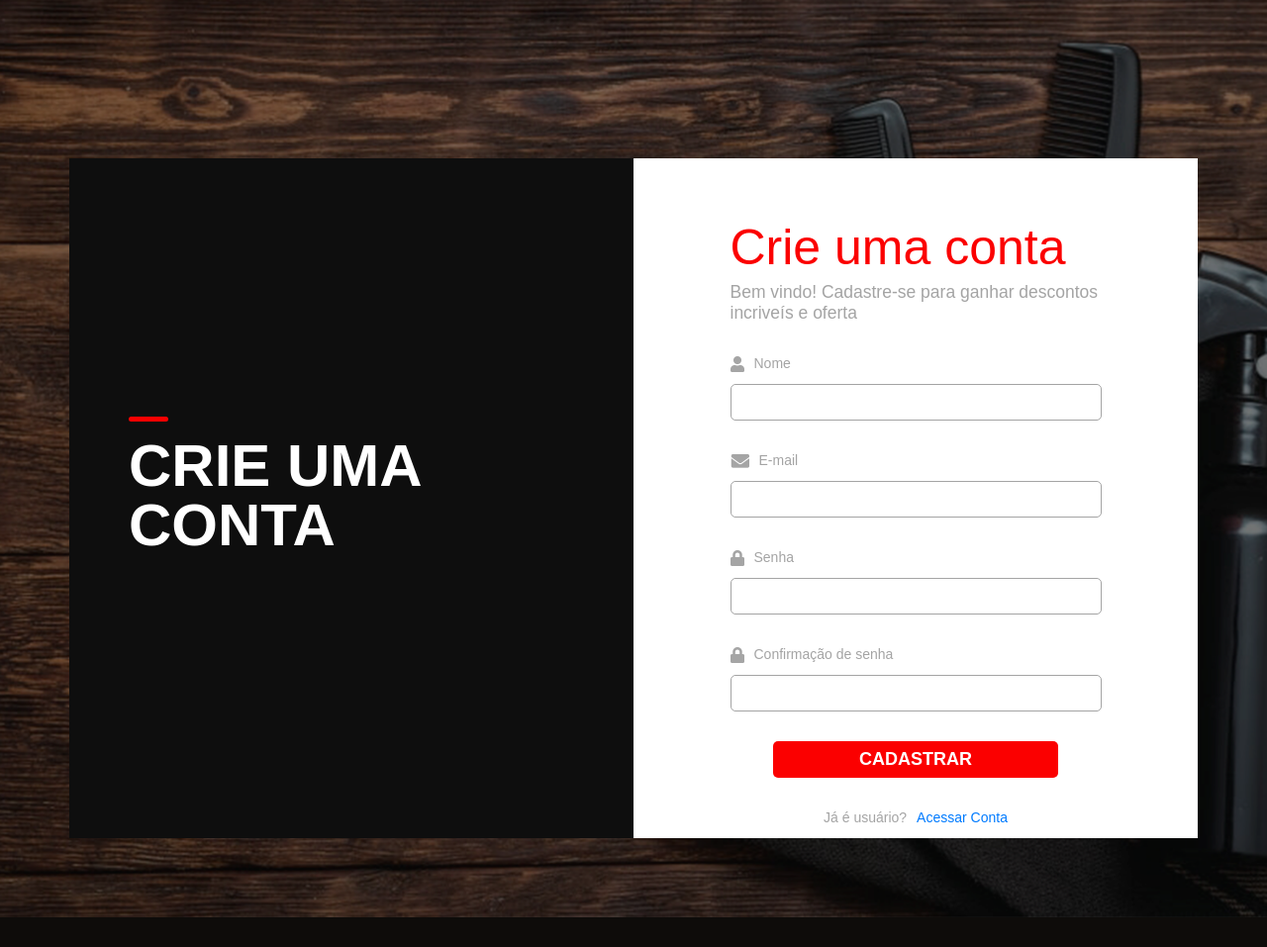
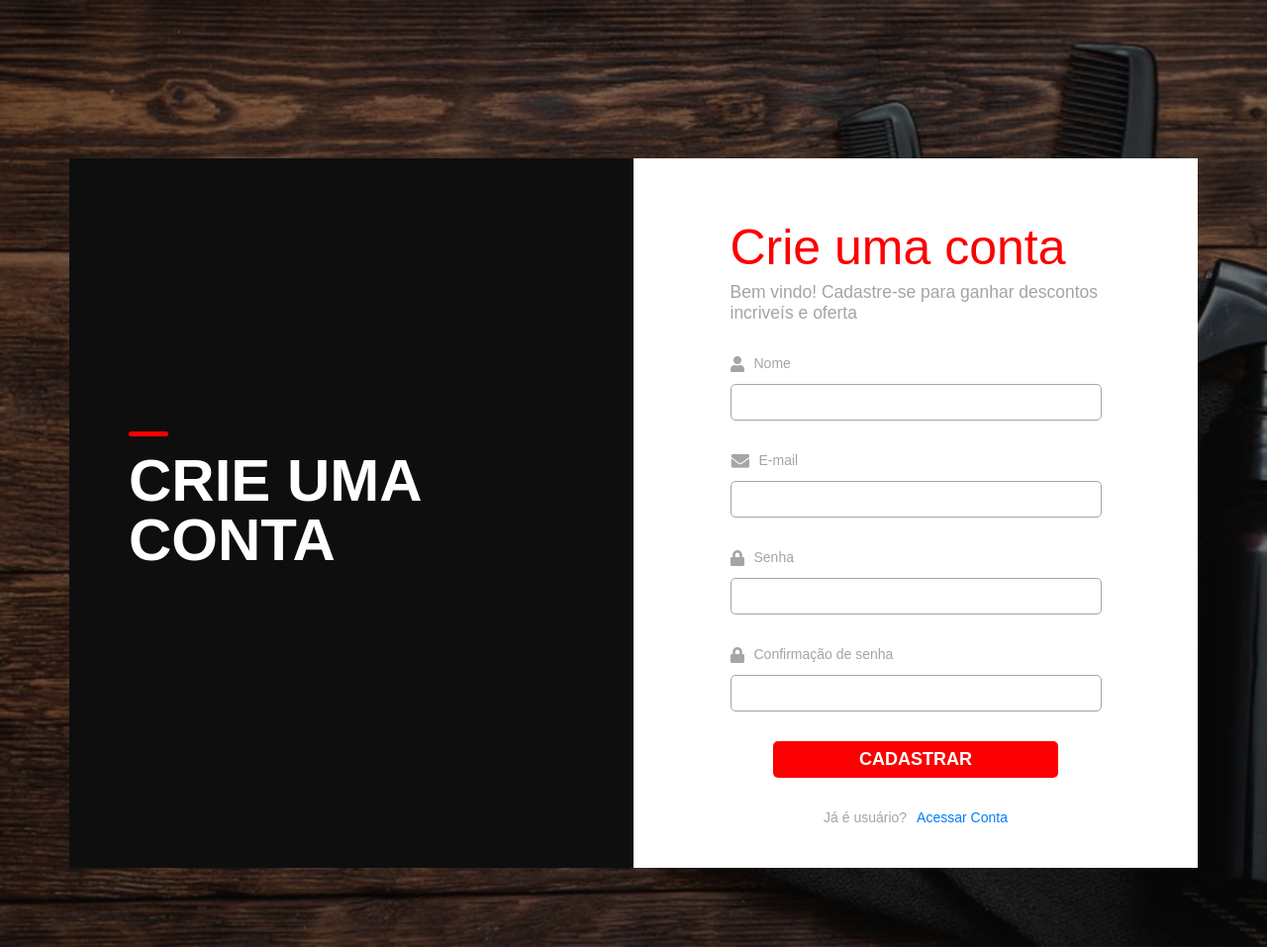
Before and after one commit to PedroMeira01/2021_projeto-ope, a Flask app: page /cadastro in a window 1280 px wide. Shown: the whole page at 99% size. Before the commit the page ends 927 px from the top, so only its background shows below. Run offline with Flask 2, Linux system fonts and the light colour scheme; some libraries are stand-ins or nearby versions; some web fonts are replaced.

Commit message:
ajuste form cadastro

```diff
--- a/app/static/sass/abstracts/_mixins.scss
+++ b/app/static/sass/abstracts/_mixins.scss
@@ -45,3 +45,17 @@ $black-full: #000;
 @include defineColor('white', $white);
 @include defineColor('black--full', $black-full);
 @include defineColor('gray', $gray);
+
+
+// Medias Queries
+@mixin respond($breakpoint) {
+  @if $breakpoint == phone {
+      @media only screen and (max-width: 600px) { @content } ;
+  }
+  @if $breakpoint == notebook {
+      @media only screen and (max-width: 1200px) { @content } ;
+  }
+  @if $breakpoint == big-desktop {
+      @media only screen and (min-width: 1800px) { @content } ;
+  }
+}
--- a/app/static/sass/pages/_login.scss
+++ b/app/static/sass/pages/_login.scss
@@ -4,4 +4,8 @@
   background-repeat: no-repeat;
   background-size: cover;
   padding: 160px 0px 80px;
+
+    @include respond(big-desktop) {
+      height: 100vh;
+  }
 }
--- a/app/templates/cadastrar_usuario.html
+++ b/app/templates/cadastrar_usuario.html
@@ -11,7 +11,7 @@
                 <h1 class="c-white login__card--title pl-5">Crie uma <br> conta</h1>
             </div>
 
-            <div class="col-6 bgc-white d-flex justify-content-center pt-5">
+            <div class="col-6 bgc-white d-flex justify-content-center py-5">
 
                 <div class="col-9 pt-5">
                     <h1 class="c-red login__form--title">Crie uma conta</h1>
```
Also changed, not shown: app/static/css/main.min.css.
